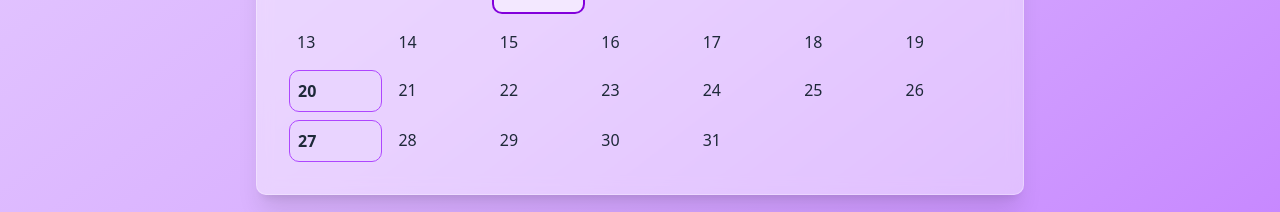
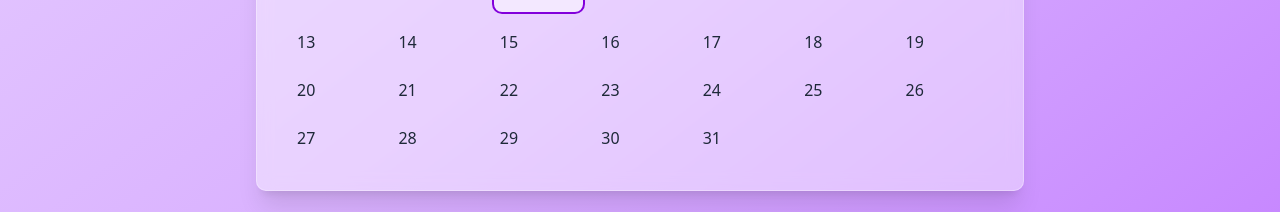
Before and after one commit to akkified/paperhearts, a Next.js app: page /volunteer in a window 1280 px wide. Shown: the part 548-760 px from the top of the page. Built offline with nearby package versions, Linux system fonts and the light colour scheme; no server answers.

Commit message:
added activites file for ease of changes

```diff
--- /dev/null
+++ b/app/data/activities.ts
@@ -0,0 +1,19 @@
+// app/data/activities.ts
+
+// Data Structure for Activities - ensure this matches your component's interface
+export interface Activity {
+    date: string; // Date in YYYY-MM-DD format for easy comparison
+    description: string;
+    youtubeId?: string; // Optional: YouTube video ID
+    requiresRegistration?: boolean; // Flag if this activity needs registration
+  }
+
+  // Your array of activities
+  export const activities: Activity[] = [
+    {
+      date: '2025-08-01',
+      description: 'First Activity! Join us at Towne Club Windermere (3950 Towne Club Pkwy, Cumming, GA, 30041). We will be doing some arts and crafts to entertain the elderly.',
+      youtubeId: 'FzX101pM8v8', // Replace with relevant video ID
+      requiresRegistration: true,
+    },
+  ];
--- a/app/volunteer/page.tsx
+++ b/app/volunteer/page.tsx
@@ -4,45 +4,14 @@
 import React, { useState, useMemo } from 'react';
 import { ChevronLeft, ChevronRight } from 'lucide-react';
 
-// --- Data Structure for Activities ---
-interface Activity {
-  date: string; // Date in YYYY-MM-DD format for easy comparison
-  description: string;
-  youtubeId?: string; // Optional: YouTube video ID
-  requiresRegistration?: boolean; // Flag if this activity needs registration
-}
-
-// --- Dummy Activity Data (now with YouTube IDs and registration flag) ---
-// IMPORTANT: Replace the 'youtubeId' values with actual YouTube video IDs relevant to your activities.
-// You can find a video's ID in its URL: https://www.youtube.com/watch?v=<VIDEO_ID>
-const activities: Activity[] = [
-  {
-    date: '2025-08-01',
-    description: 'First Activity! Join us at Towne Club Windermere (3950 Towne Club Pkwy, Cumming, GA, 30041). We will be doing some arts and crafts to entertain the elderly.',
-    youtubeId: 'FzX101pM8v8', // Example: Mehendi design process - replace with relevant video
-    requiresRegistration: true, // This activity now requires registration!
-  },
-  {
-    date: '2025-07-27', // Example: An activity on the current date (today)
-    description: 'Current Day Activity: Crafting thank you cards for local essential workers.',
-    youtubeId: 'some_other_video_id',
-    requiresRegistration: true,
-  },
-  {
-    date: '2025-07-20', // Example: An activity in the past
-    description: 'Past Activity: Community mural painting event at the park. Registration is now closed for this past event.',
-    youtubeId: 'a_past_video_id',
-    requiresRegistration: true,
-  },
-  // Add more activities here as needed, and set requiresRegistration: true for those that need it
-];
+// --- Import Activities Data and Interface ---
+import { activities, Activity } from '../data/activities';
 
 export default function VolunteerPage() {
   const today = new Date();
-  // Set time to 00:00:00 for accurate date-only comparison
   today.setHours(0, 0, 0, 0);
 
-  const [currentMonth, setCurrentMonth] = useState(today.getMonth() + 1); // Month (1-indexed)
+  const [currentMonth, setCurrentMonth] = useState(today.getMonth() + 1);
   const [currentYear, setCurrentYear] = useState(today.getFullYear());
 
   const [selectedActivityObject, setSelectedActivityObject] = useState<Activity | null>(null);
@@ -89,7 +58,7 @@ export default function VolunteerPage() {
       } else {
         setCurrentMonth(prevMonth => prevMonth - 1);
       }
-    } else { // 'next'
+    } else {
       if (currentMonth === 12) {
         setCurrentMonth(1);
         setCurrentYear(prevYear => prevYear + 1);
@@ -164,18 +133,15 @@ export default function VolunteerPage() {
     }
   };
 
-  // NEW: Function to check if the selected activity date is in the past
   const isSelectedActivityInPast = useMemo(() => {
     if (!selectedDate) return false;
     const activityDate = new Date(selectedDate);
-    // Compare only dates, not time
     return activityDate < today;
   }, [selectedDate, today]);
 
 
   return (
     <div className="min-h-screen container mx-auto px-6 py-12">
-      {/* Hero Section for Volunteer Page */}
       <div className="text-center mb-10">
         <h1 className="text-4xl lg:text-5xl font-bold text-gray-900 leading-tight mb-4">
           Volunteer With Us!
@@ -185,7 +151,6 @@ export default function VolunteerPage() {
         </p>
       </div>
 
-      {/* Calendar Section */}
       <div className="bg-white/40 border border-white/30 backdrop-blur-sm rounded-lg shadow-xl p-8 max-w-3xl mx-auto mb-12">
         <div className="flex justify-between items-center mb-6">
           <button
@@ -256,7 +221,6 @@ export default function VolunteerPage() {
         </div>
       </div>
 
-      {/* Activity Details & Video Display */}
       {selectedActivityObject && (
         <div className="bg-white/40 border border-white/30 backdrop-blur-sm rounded-lg shadow-xl p-6 max-w-3xl mx-auto text-center animate-fadeIn">
           <h3 className="text-xl font-semibold text-gray-900 mb-3">
@@ -270,7 +234,7 @@ export default function VolunteerPage() {
             <div className="relative w-full aspect-video rounded-lg overflow-hidden mx-auto shadow-md mt-4">
               <iframe
                 className="absolute top-0 left-0 w-full h-full"
-                src={`https://www.youtube.com/embed/${selectedActivityObject.youtubeId}`}
+                src={`http://www.youtube.com/embed/${selectedActivityObject.youtubeId}`}
                 title={`YouTube video about ${selectedActivityObject.description.substring(0, 30)}...`}
                 frameBorder="0"
                 allow="accelerometer; autoplay; clipboard-write; encrypted-media; gyroscope; picture-in-picture; web-share"
@@ -279,7 +243,6 @@ export default function VolunteerPage() {
             </div>
           )}
 
-          {/* Registration Form (Conditional based on requiresRegistration and date) */}
           {selectedActivityObject.requiresRegistration && (
             <div className="mt-8 pt-8 border-t border-white/50 text-left">
               {isSelectedActivityInPast ? (
@@ -377,7 +340,6 @@ export default function VolunteerPage() {
         </div>
       )}
 
-      {/* Message for no activity selected / no activity on date */}
       {!selectedActivityObject && selectedDate && (
          <div className="bg-white/40 border border-white/30 backdrop-blur-sm rounded-lg shadow-xl p-6 max-w-3xl mx-auto text-center animate-fadeIn">
            <h3 className="text-xl font-semibold text-gray-900 mb-3">
```
